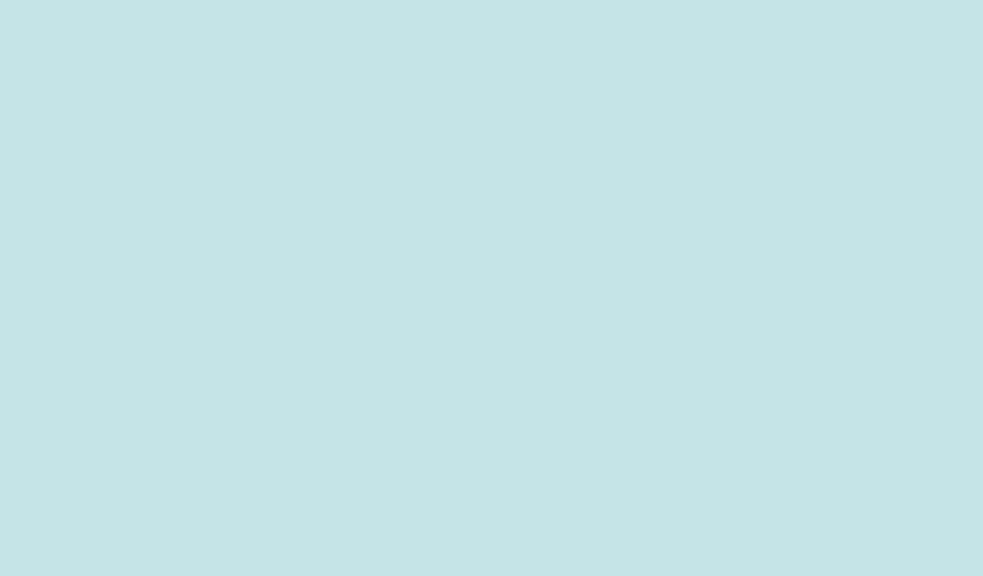
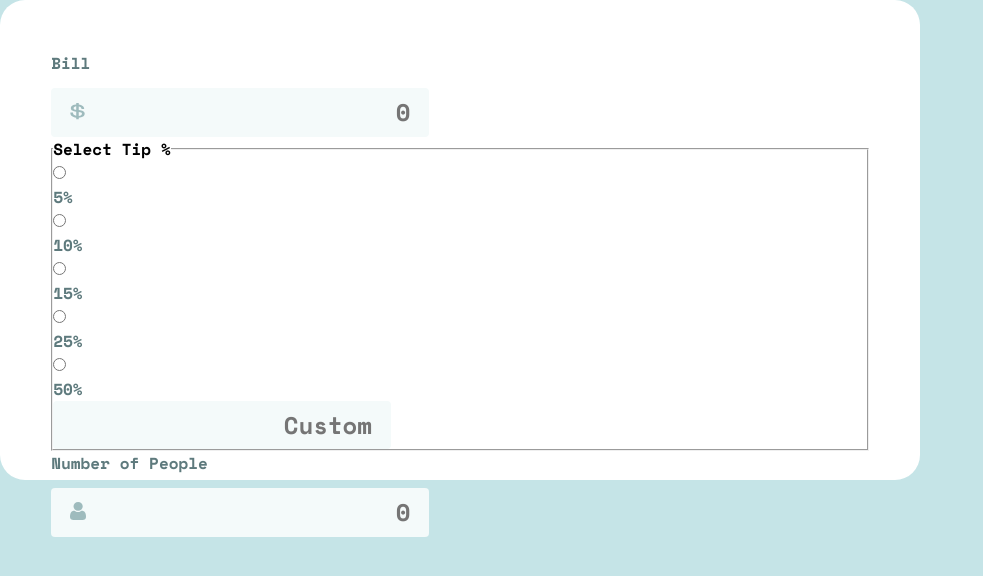
Before and after one commit to ihccenen/tip-calculator-app, a Next.js app: page / in a window 1280 px wide. Shown: the top 576 px of the page, without its empty margins (0-983 px from the left). Built offline with nearby package versions, Linux system fonts and the light colour scheme.

Commit message:
Added form inputs

```diff
--- a/app/page.tsx
+++ b/app/page.tsx
@@ -1,3 +1,68 @@
+'use client';
+
+import { Space_Mono } from 'next/font/google';
+import Input from './components/Input';
+import styles from './page.module.css';
+import iconDollar from '../public/icon-dollar.svg';
+import iconPerson from '../public/icon-person.svg';
+import useInput from './components/hooks/useInput';
+
+const spaceMono = Space_Mono({ weight: '700', subsets: ['latin'] });
+const tipList = ['5%', '10%', '15%', '25%', '50%'];
+
 export default function Home() {
-  return <main />;
+  const bill = useInput('');
+  const tip = useInput('');
+  const numOfPeople = useInput('');
+
+  return (
+    <form className={`${styles.form} ${spaceMono.className}`}>
+      <div className={styles.inputsWrapper}>
+        <label className={styles.label} htmlFor="bill">
+          Bill
+          <Input
+            name="bill"
+            value={bill.value}
+            placeholder="0"
+            handleChange={bill.handleChange}
+            svg={iconDollar}
+            alt="dollar"
+          />
+        </label>
+        <fieldset className={styles.fieldset}>
+          <legend className={styles.legend}>Select Tip %</legend>
+          {tipList.map((name) => (
+            <div key={name}>
+              <Input
+                type="radio"
+                name={name}
+                value={name}
+                checked={tip.value === name}
+                handleChange={tip.handleChange}
+              />
+              <label htmlFor={name}>{`${name}`}</label>
+            </div>
+          ))}
+          <Input
+            name="custom-tip"
+            value={tip.value.includes('%') ? '' : tip.value}
+            placeholder="Custom"
+            handleChange={tip.handleChange}
+          />
+        </fieldset>
+        <label className={styles.label} htmlFor="number-of-people">
+          Number of People
+          <Input
+            name="number-of-people"
+            value={numOfPeople.value}
+            placeholder="0"
+            handleChange={numOfPeople.handleChange}
+            svg={iconPerson}
+            alt="person"
+          />
+        </label>
+      </div>
+      <div />
+    </form>
+  );
 }
```
